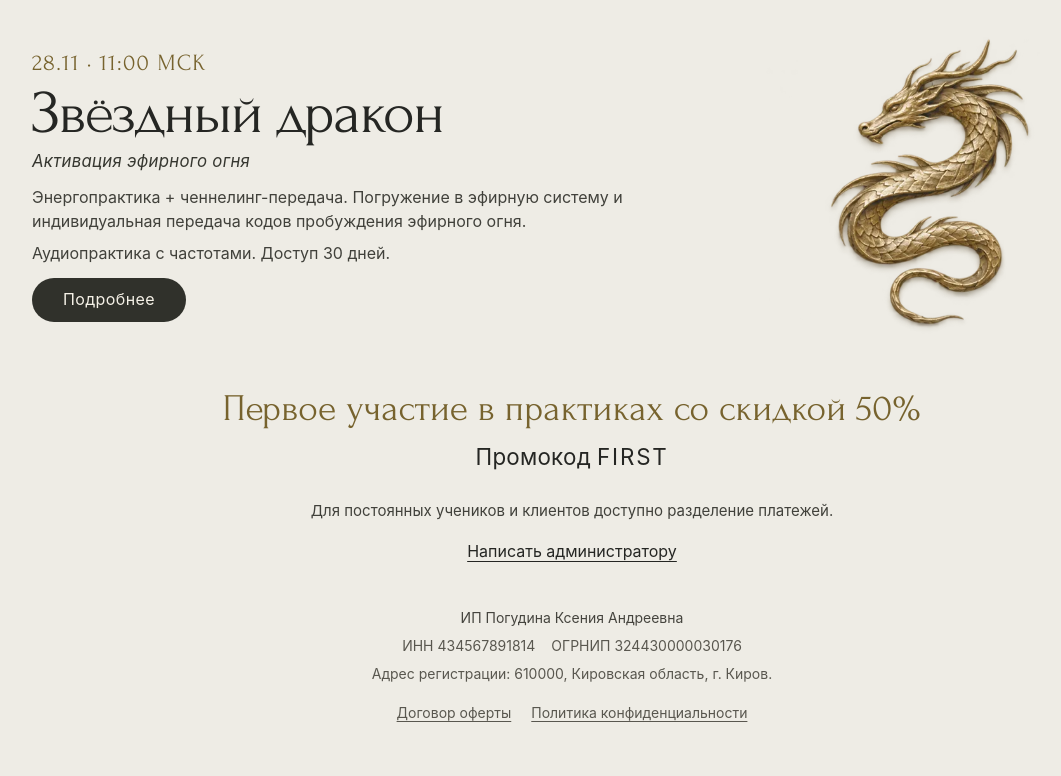
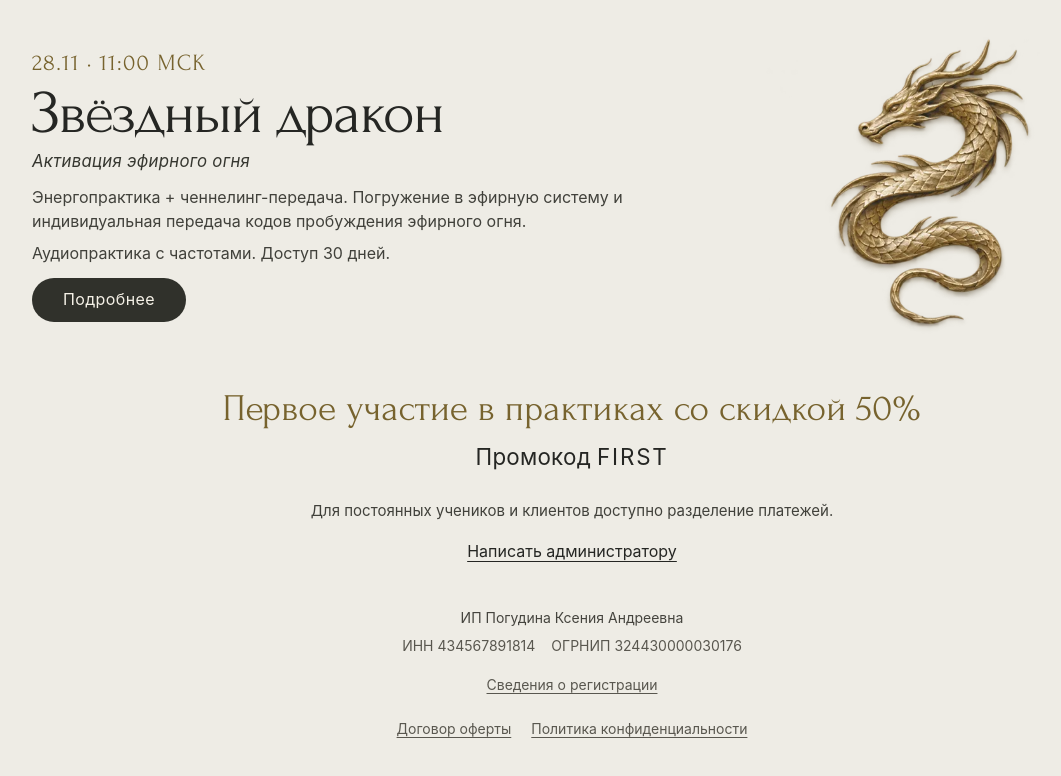
Before and after one commit to sr6c89rhy6-ui/couturiersoul-pages, a plain HTML site: page index.html in a window 1280 px wide. Shown: the part 1280-2056 px from the top of the page, without its empty margins (68-1129 px from the left). Drawn offline with Linux system fonts and the light colour scheme.

Commit message:
Include registration authority in compact expandable legal footer

```diff
--- a/index.html
+++ b/index.html
@@ -78,6 +78,10 @@
     .site-legal .site-legal-name{color:#45443e}
     .site-legal-numbers{display:flex;justify-content:center;flex-wrap:wrap;gap:3px 16px}
     .site-legal-numbers span{white-space:nowrap}
+    .site-legal-registration summary{display:inline-flex;align-items:center;justify-content:center;min-height:44px;cursor:pointer;list-style:none;text-decoration:underline;text-underline-offset:.24em}
+    .site-legal-registration summary::-webkit-details-marker{display:none}
+    .site-legal-registration summary:focus-visible{outline:2px solid #77632e;outline-offset:4px}
+    .site-legal-registration p{max-width:680px;margin:0 auto 8px!important}
     .site-legal-links{display:flex;align-items:center;justify-content:center;flex-wrap:wrap;gap:0 20px}
     .site-legal-links a{display:inline-flex;align-items:center;min-height:44px;color:inherit;font:inherit;text-decoration:underline;text-underline-offset:.24em}
     .site-legal-links a:focus-visible{outline:2px solid #77632e;outline-offset:4px}
@@ -147,7 +151,10 @@
   <footer class="site-legal" aria-label="Реквизиты и документы">
     <p class="site-legal-name">ИП Погудина Ксения Андреевна</p>
     <p class="site-legal-numbers"><span>ИНН 434567891814</span><span>ОГРНИП 324430000030176</span></p>
-    <p class="site-legal-address">Адрес регистрации: 610000, Кировская область, г. Киров.</p>
+    <details class="site-legal-registration">
+      <summary>Сведения о регистрации</summary>
+      <p class="site-legal-address">Адрес регистрации: 610000, Кировская область, г. Киров.<br>Регистрирующий орган - Управление Федеральной налоговой службы по Кировской области.</p>
+    </details>
     <nav class="site-legal-links" aria-label="Правовая информация">
       <a href="https://pogudinaksenia.ru/offer" target="_blank" rel="noopener noreferrer">Договор оферты</a>
       <a href="https://couturiersoul.ru/policy" target="_blank" rel="noopener noreferrer">Политика конфиденциальности</a>
```
Also changed, not shown: kody-kitov/index.html (+8 -1 lines), pleyady/index.html (+8 -1 lines), zvezdny-drakon/index.html (+8 -1 lines), 1 other file.
